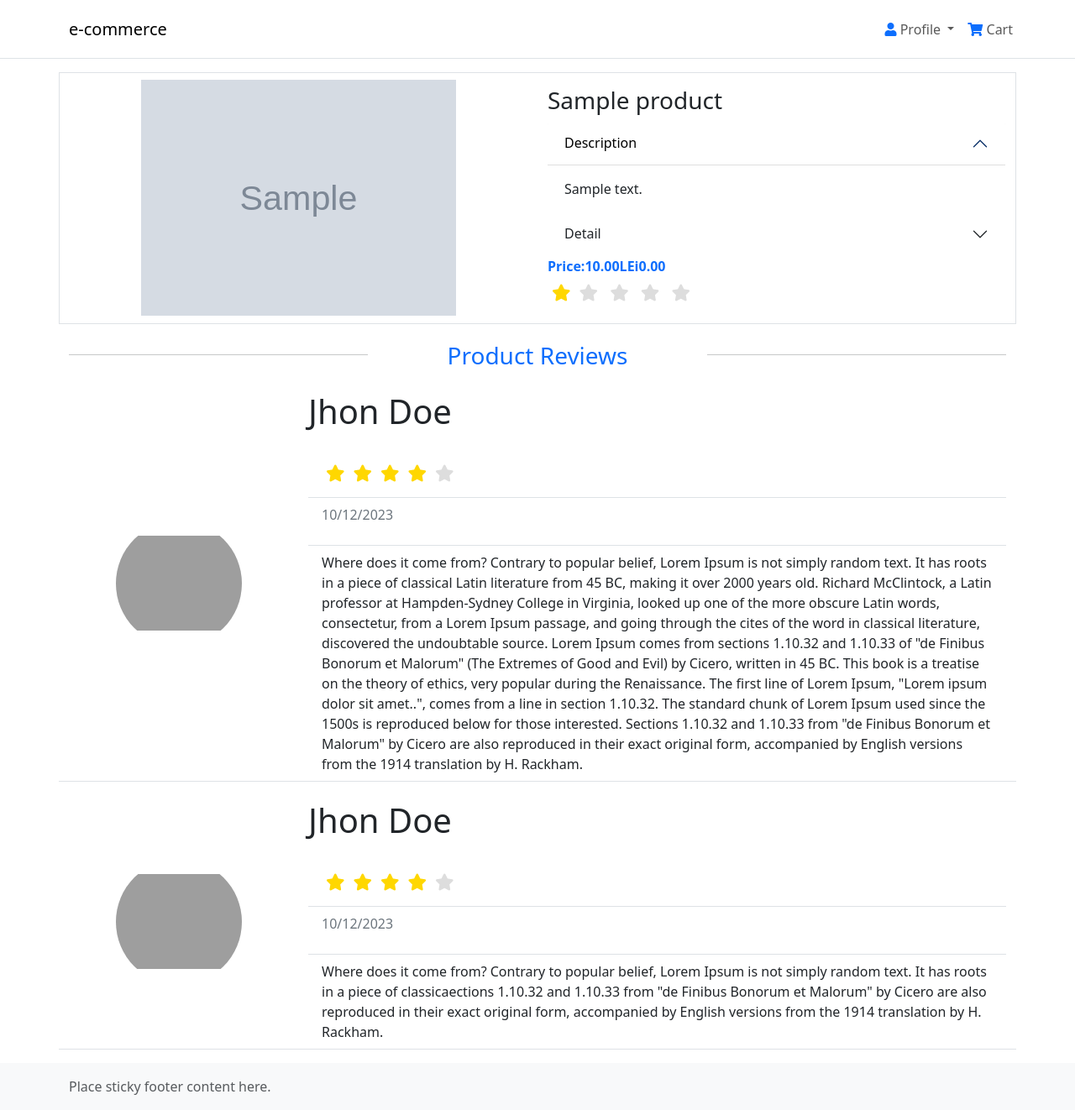
After one commit to lalalaurentiu/django-e-commerce, a Django app: a page that uses setup/templates/category/product.html in a window 1280 px wide. The commit adds this page. Shown: the whole page at 84% size. Run offline with Django 4.2, Linux system fonts and the light colour scheme; tables that the repository leaves empty hold one stand-in row (values such as "Sample post"); grey boxes marked "Sample" are stand-in pictures; parts of the project's set-up code (start-up, migrations or seed data) failed here and were passed over; some libraries are stand-ins or nearby versions; grey boxes are pictures that could not be loaded.

Commit message:
create product page

```diff
--- a/setup/category/models.py
+++ b/setup/category/models.py
@@ -1,4 +1,5 @@
 from django.db import models
+from django.urls import reverse
 
 # change
 # from django.utils.translation import ugettext as _
@@ -51,6 +52,9 @@ class Products(models.Model):
     def __str__(self):
         return self.name
 
+    def get_absolute_url(self):
+        return reverse('category:product',  args=[self.slug])
+
     def save(self, *args, **kwargs):
         self.slug = self.name.replace(" ", "_")
         super(Products, self).save(*args, **kwargs)
--- a/setup/category/urls.py
+++ b/setup/category/urls.py
@@ -1,12 +1,15 @@
 from django.urls import path
 from .views import (
     products_by_category,
-    products_by_brands
+    products_by_brands,
+    product
 )
 
 app_name = "category"
 
 urlpatterns = [
+    path("product/<product_slug>", product, name="product"),
     path("<slug>", products_by_category, name="products_category"),
-    path("<category_brand>/<category_slug>", products_by_brands, name="product_brands")
+    path("<category_brand>/<category_slug>", products_by_brands, name="product_brands"),
+
 ]
--- a/setup/category/views.py
+++ b/setup/category/views.py
@@ -1,14 +1,14 @@
 
-from django.shortcuts import render
+from django.shortcuts import render, get_object_or_404
 from django.http import Http404
 from .models import Products, Category, Brands
 
 def products_by_category(request, slug ):
     template = "category/category_products.html"
-    query = Category.objects.filter(slug = slug)
-
+    category = get_object_or_404 (Category, slug = slug)
+    products = Products.objects.filter(category = category)
     context = {
-        "products":query
+        "products":products
     }
 
     return render(request, template, context)
@@ -27,3 +27,13 @@ def products_by_brands(request, category_brand, category_slug):
         return render(request, template, context)
     except:
         raise Http404
+
+def product(request, product_slug):
+    template = "category/product.html"
+    product = get_object_or_404(Products, slug=product_slug)
+
+    context = {
+        "product":product
+    }
+
+    return render(request ,template ,context )
--- a/setup/templates/category/category_products.html
+++ b/setup/templates/category/category_products.html
@@ -12,8 +12,7 @@
             <div class="card border-0">
                 <div class="card-body p-0">
                     <div class="row m-auto me-0">
-                        {% for category in products %}
-                            {% for product in category.productsCategory.all %}
+                        {% for product in products %}
                                 <div class="col-md-6 col-lg-4 col-xl-3 mb-3 mb-lg-none d-flex align-items-stretch">
                                     <div class="p-3 shadow rounded m-auto m-md-0" style="min-height: 100%;">
                                         <div class="d-flex justify-content-center">
@@ -40,7 +39,6 @@
                                         </fieldset>
                                     </div>
                                 </div>
-                            {% endfor %}
                         {% endfor %}
                     </div>
                 </div>
--- /dev/null
+++ b/setup/templates/category/product.html
@@ -0,0 +1,188 @@
+{% extends 'base.html' %}
+{% load static %}
+{% load range_iterator %}
+
+{% block css %}
+    <link rel="stylesheet" href="{% static 'css/deals.css' %}">
+{% endblock %}
+{% block content %}
+<style>
+    .accordion-item {
+        border: none;
+    }
+    .accordion-button:focus{
+    z-index: 3;
+    outline: 0;
+    box-shadow: none;
+    }
+    .accordion-button:not(.collapsed) {
+    color: black;
+    background-color: white;
+    box-shadow: inset 0 -1px 0 rgba(0,0,0,.125);
+    @media screen {
+
+    }
+}
+</style>
+    <div class="position-relative" style="top: 70px;">
+        <div class="container my-3">
+            <div class="row border">
+                <div class="col-md-6 d-flex justify-content-center align-items-center">
+                    <img src="{{ product.image.url }}" class="card-img-top img-fluid my-1" alt="{{ product.name }}" style="max-width: 375px;">
+                </div>
+                <div class="col-md-6 my-3">
+                    <h3>{{ product.name }}</h3>
+                    <div class="accordion" id="{{ product.slug }}">
+                        <div class="accordion-item">
+                            <h2 class="accordion-header" id="{{ product.slug }}_headingOne">
+                                <button class="accordion-button" type="button" data-bs-toggle="collapse" data-bs-target="#{{ product.slug }}_collapseOne" aria-expanded="true" aria-controls="collapseOne">
+                                Description
+                                </button>
+                            </h2>
+                            <div id="{{ product.slug }}_collapseOne" class="accordion-collapse collapse show" aria-labelledby="{{ product.slug }}_headingOne" data-bs-parent="#{{ product.slug }}">
+                                <div class="accordion-body">
+                                    {{ product.description }}
+                                </div>
+                            </div>
+                        </div>
+                        <div class="accordion-item">
+                            <h2 class="accordion-header" id="{{ product.slug }}_headingTwo">
+                                <button class="accordion-button collapsed" type="button" data-bs-toggle="collapse" data-bs-target="#{{ product.slug }}_collapseTwo" aria-expanded="false" aria-controls="collapseTwo">
+                                Detail
+                                </button>
+                            </h2>
+                            <div id="{{ product.slug }}_collapseTwo" class="accordion-collapse collapse" aria-labelledby="{{ product.slug }}_headingTwo" data-bs-parent="#{{ product.slug }}">
+                                <div class="accordion-body">
+                                    {{ product.details }}
+                                </div>
+                            </div>
+                        </div>
+                    </div>
+                    <div class="text-primary d-flex justify-content-start align-items-center">
+                        <div><strong>Price:</strong><strong>{{ product.price }}</strong><strong>LEi</strong></div>
+                        <div><strong>0.00</strong></div>
+                    </div>
+                    <fieldset class="rating">
+                        {% with product.raiting|floatformat as star %}
+                            {% for i in 6|times %}
+                                {% if i|floatformat <= star %}
+                                    <input type="radio"  name="rating" checked/>
+                                    <label class = "full" ></label>
+                                {% else %}
+                                    <input type="radio"  name="rating" />
+                                    <label class = "full" ></label>
+                                {% endif%}
+                            {% endfor %}
+                        {% endwith %}
+                    </fieldset>
+                </div>
+              </div>
+              <div class="my-3">
+                <div class="row d-flex align-items-center">
+                    <div class= "d-none col-md-4 d-md-flex justify-content-center">
+                        <hr class="w-100">
+                    </div>
+                    <div class=" d-md-flex justify-content-center fs-3 text-primary col-md-4">Product Reviews</div>
+                    <div class= "d-none col-md-4 d-md-flex justify-content-center">
+                        <hr class="w-100">
+                    </div>
+                </div>
+                <div class="row my-3 border-bottom">
+                    <div class="col-md-3 col-12 d-flex align-items-center justify-content-center">
+                        <div class="rounded-circle"
+                            style ="
+                                height: 150px;
+                                width: 150px;
+                                background-image: url('https://www.apautomotive.com.au/wp-content/uploads/2019/04/product-placeholder.jpg');
+                                background-repeat: no-repeat;
+                                background-size: 150px;
+                                background-position: center;">
+
+                        </div>
+                    </div>
+                    <div class="col-md-9 col-12 d-flex d-md-block justify-content-center ">
+                        <div class="row text-center text-md-start">
+                            <div class="col-12">
+                                <p class="fs-1">Jhon Doe</p>
+                            </div>
+                            <div class="col-12">
+                                <ul class="list-group list-group-flush">
+                                    <li class="list-group-item">
+                                        <div class="rating">
+                                            <input type="radio"  name="rating" checked/>
+                                            <label class = "full" ></label>
+                                            <input type="radio"  name="rating" checked/>
+                                            <label class = "full" ></label>
+                                            <input type="radio"  name="rating" checked/>
+                                            <label class = "full" ></label>
+                                            <input type="radio"  name="rating" checked/>
+                                            <label class = "full" ></label>
+                                            <input type="radio"  name="rating" />
+                                            <label class = "full" ></label>
+                                        </div>
+                                    </li>
+                                    <li class="list-group-item">
+                                        <p class="text-secondary">10/12/2023</p>
+                                    </li>
+                                    <li class="list-group-item">
+                                        Where does it come from?
+Contrary to popular belief, Lorem Ipsum is not simply random text. It has roots in a piece of classical Latin literature from 45 BC, making it over 2000 years old. Richard McClintock, a Latin professor at Hampden-Sydney College in Virginia, looked up one of the more obscure Latin words, consectetur, from a Lorem Ipsum passage, and going through the cites of the word in classical literature, discovered the undoubtable source. Lorem Ipsum comes from sections 1.10.32 and 1.10.33 of "de Finibus Bonorum et Malorum" (The Extremes of Good and Evil) by Cicero, written in 45 BC. This book is a treatise on the theory of ethics, very popular during the Renaissance. The first line of Lorem Ipsum, "Lorem ipsum dolor sit amet..", comes from a line in section 1.10.32.
+
+The standard chunk of Lorem Ipsum used since the 1500s is reproduced below for those interested. Sections 1.10.32 and 1.10.33 from "de Finibus Bonorum et Malorum" by Cicero are also reproduced in their exact original form, accompanied by English versions from the 1914 translation by H. Rackham.
+                                    </li>
+                                  </ul>
+                            </div>
+                        </div>
+                    </div>
+                </div>
+
+                <div class="row my-3 border-bottom">
+                    <div class="col-md-3 col-12 d-flex align-items-center justify-content-center">
+                        <div class="rounded-circle"
+                            style ="
+                                height: 150px;
+                                width: 150px;
+                                background-image: url('https://www.apautomotive.com.au/wp-content/uploads/2019/04/product-placeholder.jpg');
+                                background-repeat: no-repeat;
+                                background-size: 150px;
+                                background-position: center;">
+
+                        </div>
+                    </div>
+                    <div class="col-md-9 col-12 d-flex d-md-block justify-content-center ">
+                        <div class="row text-center text-md-start">
+                            <div class="col-12">
+                                <p class="fs-1">Jhon Doe</p>
+                            </div>
+                            <div class="col-12">
+                                <ul class="list-group list-group-flush">
+                                    <li class="list-group-item">
+                                        <div class="rating">
+                                            <input type="radio"  name="rating" checked/>
+                                            <label class = "full" ></label>
+                                            <input type="radio"  name="rating" checked/>
+                                            <label class = "full" ></label>
+                                            <input type="radio"  name="rating" checked/>
+                                            <label class = "full" ></label>
+                                            <input type="radio"  name="rating" checked/>
+                                            <label class = "full" ></label>
+                                            <input type="radio"  name="rating" />
+                                            <label class = "full" ></label>
+                                        </div>
+                                    </li>
+                                    <li class="list-group-item">
+                                        <p class="text-secondary">10/12/2023</p>
+                                    </li>
+                                    <li class="list-group-item">
+                                        Where does it come from?
+Contrary to popular belief, Lorem Ipsum is not simply random text. It has roots in a piece of classicaections 1.10.32 and 1.10.33 from "de Finibus Bonorum et Malorum" by Cicero are also reproduced in their exact original form, accompanied by English versions from the 1914 translation by H. Rackham.
+                                    </li>
+                                  </ul>
+                            </div>
+                        </div>
+                    </div>
+                </div>
+              </div>
+        </div>
+    </div>
+{% endblock %}
```
Also changed, not shown: setup/templates/category/order_by.html (+4 -4 lines), setup/templates/home/deals.html (indentation only).
